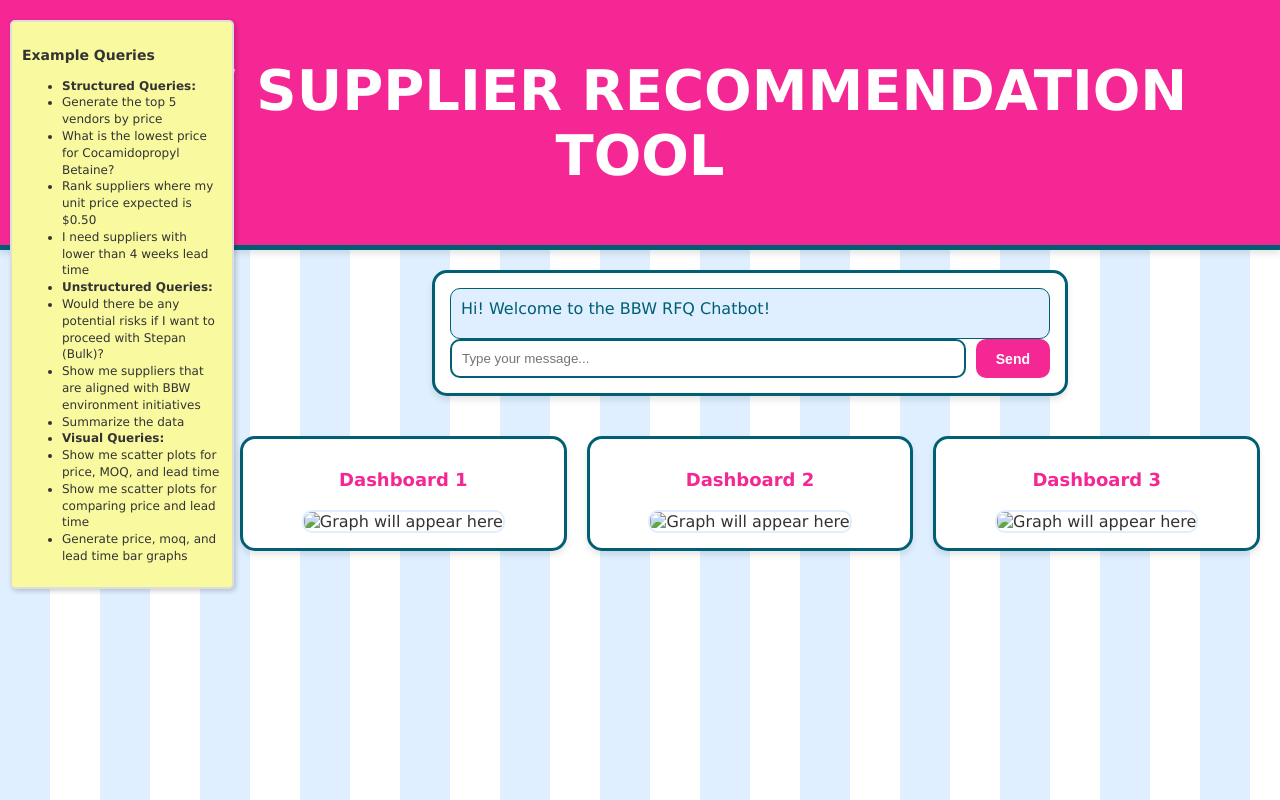
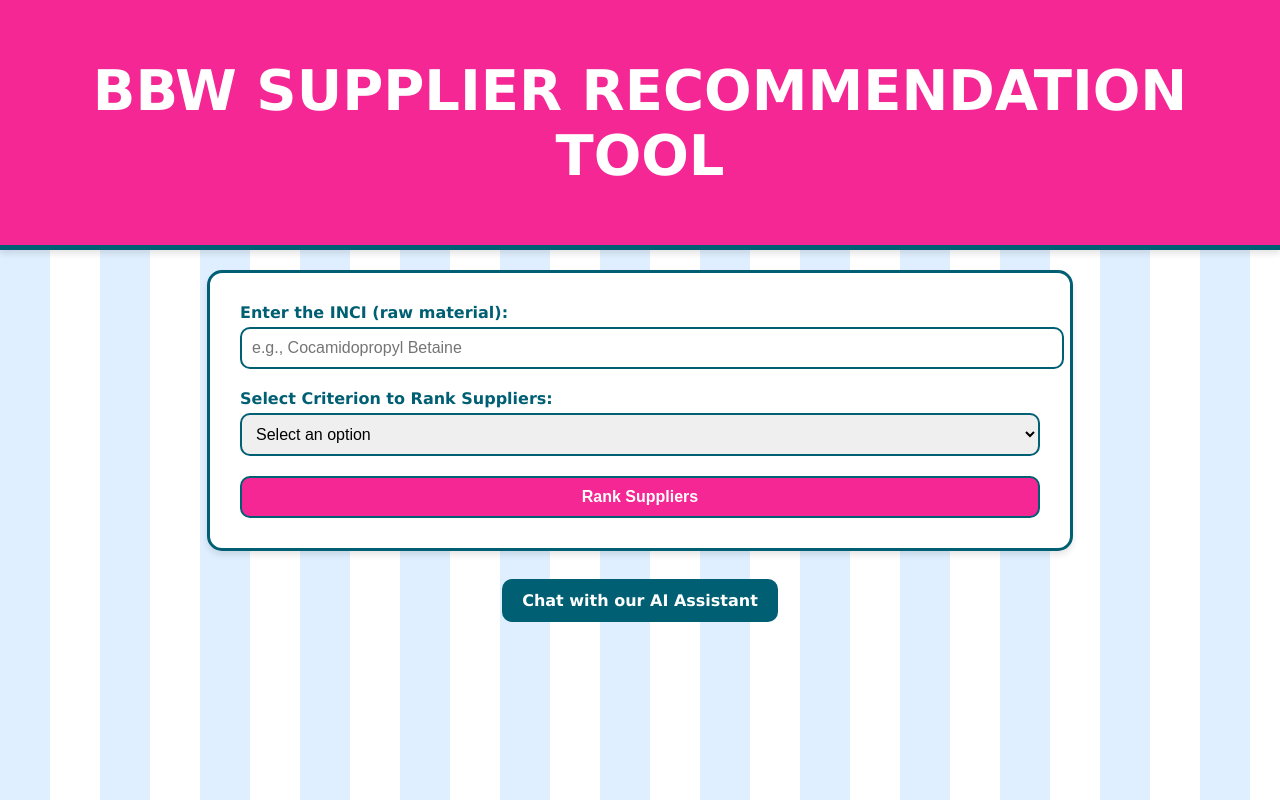
Before and after one commit to LawrenceHua/BBW_POC, a Flask app: page / in a window 1280 px wide. Run offline with Flask 3, Linux system fonts and the light colour scheme; parts of the project's set-up code (start-up, migrations or seed data) failed here and were passed over.

Commit message:
Recommendation and Scorecard dashboard integrated

```diff
--- a/app.py
+++ b/app.py
@@ -1,31 +1,162 @@
-from flask import Flask, request, jsonify, render_template
+from flask import Flask, render_template, request, send_file, jsonify
 import pandas as pd
+import matplotlib
+import matplotlib.pyplot as plt
+import io
 from chatbot_logic import nlp_query_response
 
+matplotlib.use('Agg')  # Use a non-interactive backend
+
+# Set up Flask app
 app = Flask(__name__)
 
-# Load dataset
-file_path = 'Syntheic_Data.xlsx'
+# Load the dataset
+file_path = 'Syntheic_Data.xlsx'  # Update to your correct file path
 df = pd.read_excel(file_path)
 
-@app.route('/')
-def home():
-    """Render the homepage."""
-    return render_template('index.html')
+# Function to rank suppliers by a given criterion
+def rank_suppliers(df, inci_name, criterion):
+    filtered_df = df[df['INCI'] == inci_name]
 
+    if criterion == 'price':
+        sorted_df = filtered_df.sort_values(by='Current Price Q2 unit $', ascending=True)
+        column_name = 'Current Price Q2 unit $'
+    elif criterion == 'lead_time':
+        sorted_df = filtered_df.sort_values(by='Lead Time (wks)', ascending=True)
+        column_name = 'Lead Time (wks)'
+    elif criterion == 'moq':
+        sorted_df = filtered_df.sort_values(by='MOQ (Lbs)', ascending=True)
+        column_name = 'MOQ (Lbs)'
+    elif criterion == 'score':
+        sorted_df = recommend_suppliers(filtered_df)
+        column_name = 'Score'
+    else:
+        return None, None
+
+    if sorted_df.empty:
+        return None, None
+
+    sorted_df = sorted_df[['Vendor', 'INCI', column_name]].reset_index(drop=True)
+    sorted_df['Rank'] = sorted_df.index + 1
+    return sorted_df.head(10), column_name
+
+# Function to create a bar plot
+def create_plot(df, criterion):
+    plt.figure(figsize=(10, 6))
+
+    unique_vendors = [f"{vendor} ({idx})" if df['Vendor'].duplicated().iloc[idx] else vendor
+                      for idx, vendor in enumerate(df['Vendor'])]
+
+    if criterion == 'price':
+        plt.bar(unique_vendors, df['Current Price Q2 unit $'], color='lightblue')
+        plt.ylabel('Price ($)')
+    elif criterion == 'lead_time':
+        plt.bar(unique_vendors, df['Lead Time (wks)'], color='lightgreen')
+        plt.ylabel('Lead Time (weeks)')
+    elif criterion == 'moq':
+        plt.bar(unique_vendors, df['MOQ (Lbs)'], color='lightcoral')
+        plt.ylabel('MOQ (Lbs)')
+    elif criterion == 'score':
+        plt.bar(unique_vendors, df['Score'], color='lightpink')
+        plt.ylabel('Score')
+
+    plt.xlabel('Vendor')
+    plt.xticks(rotation=45)
+    plt.title(f'Top 10 Suppliers by {criterion.capitalize()}')
+    plt.tight_layout()
+
+    img = io.BytesIO()
+    plt.savefig(img, format='png')
+    img.seek(0)
+    plt.close()
+    return img
+
+# Function to recommend suppliers based on weighted score (Scorecard)
+def recommend_suppliers(df, price_limit=None, lead_time_limit=None):
+    if price_limit is not None:
+        df = df[df['Current Price Q2 unit $'] <= price_limit]
+    if lead_time_limit is not None:
+        df = df[df['Lead Time (wks)'] <= lead_time_limit]
+
+    price_max, price_min = df['Current Price Q2 unit $'].max(), df['Current Price Q2 unit $'].min()
+    lead_time_max, lead_time_min = df['Lead Time (wks)'].max(), df['Lead Time (wks)'].min()
+    moq_max, moq_min = df['MOQ (Lbs)'].max(), df['MOQ (Lbs)'].min()
+
+    df['Score'] = df.apply(calculate_supplier_score, axis=1,
+                           args=(price_max, price_min, lead_time_max, lead_time_min, moq_max, moq_min))
+
+    recommended_suppliers = df.sort_values(by='Score', ascending=False).reset_index(drop=True)
+    recommended_suppliers['Rank'] = recommended_suppliers.index + 1
+
+    return recommended_suppliers[['Rank', 'Vendor', 'INCI', 'Current Price Q2 unit $', 'Lead Time (wks)', 'MOQ (Lbs)', 'Score']].head(10)
+
+def calculate_supplier_score(row, price_max, price_min, lead_time_max, lead_time_min, moq_max, moq_min):
+    normalized_price = 1 if price_max == price_min else (price_max - row['Current Price Q2 unit $']) / (price_max - price_min)
+    normalized_lead_time = 1 if lead_time_max == lead_time_min else (lead_time_max - row['Lead Time (wks)']) / (lead_time_max - lead_time_min)
+    normalized_moq = 1 if moq_max == moq_min else (moq_max - row['MOQ (Lbs)']) / (moq_max - moq_min)
+
+    score = (0.7 * normalized_price) + (0.2 * normalized_lead_time) + (0.1 * normalized_moq)
+    return score
+
+# Route to render the ranking form and handle submissions
+@app.route('/', methods=['GET', 'POST'])
+def index():
+    results = None
+    column_name = None
+    criterion = None
+    img = None
+
+    if request.method == 'POST':
+        inci_name = request.form.get('inci_name')
+        criterion = request.form.get('criterion')
+        price_limit = request.form.get('price_limit')
+        lead_time_limit = request.form.get('lead_time_limit')
+
+        price_limit = float(price_limit) if price_limit else None
+        lead_time_limit = int(lead_time_limit) if lead_time_limit else None
+
+        if inci_name and criterion:
+            if criterion == 'score':
+                results = recommend_suppliers(df[df['INCI'] == inci_name], price_limit, lead_time_limit)
+                column_name = 'Score'
+            else:
+                results, column_name = rank_suppliers(df, inci_name, criterion)
+
+            if results is not None:
+                img = create_plot(results, criterion)
+
+    return render_template('index.html', results=results.to_dict(orient='records') if results is not None else None, column_name=column_name, criterion=criterion, image_available=(img is not None))
+
+# Route to serve the generated chart
+@app.route('/chart.png')
+def chart_png():
+    inci_name = request.args.get('inci_name')
+    criterion = request.args.get('criterion')
+    if inci_name and criterion:
+        if criterion == 'score':
+            results = recommend_suppliers(df[df['INCI'] == inci_name])
+        else:
+            results, _ = rank_suppliers(df, inci_name, criterion)
+        if results is not None:
+            img = create_plot(results, criterion)
+            return send_file(img, mimetype='image/png')
+    return "No chart available.", 404
+
+# Route to render the chatbot page
+@app.route('/chat')
+def chat():
+    return render_template('chat.html')
+
+# Route to handle chatbot queries
 @app.route('/query', methods=['POST'])
 def query():
-    """Handle chatbot queries."""
     user_query = request.json.get("query", "")
     if not user_query:
         return jsonify({"error": "Query cannot be empty."})
 
-    # Process the query
     response = nlp_query_response(df, user_query)
 
-    # Handle graph responses
     if isinstance(response, dict) and "graphs" in response:
-        # Each graph is assigned to a specific dashboard
         return jsonify({
             "response": response["response"],
             "graphs": {
@@ -35,9 +166,7 @@ def query():
             }
         })
 
-    # Textual responses
     return jsonify({"response": response})
 
-
 if __name__ == '__main__':
-    app.run(debug=True, port=7010)
+    app.run(debug=True, port=5000)
--- a/templates/index.html
+++ b/templates/index.html
@@ -3,58 +3,95 @@
 <head>
     <meta charset="UTF-8">
     <meta name="viewport" content="width=device-width, initial-scale=1.0">
-    <title>BBW Supplier Tool</title>
+    <title>Supplier Ranking and Scorecard Tool</title>
     <link rel="stylesheet" href="/static/css/styles.css">
-    <script src="https://code.jquery.com/jquery-3.6.0.min.js"></script>
+    <script>
+        function toggleOptionalFields() {
+            const criterionSelect = document.getElementById('criterion');
+            const optionalFields = document.getElementById('optional-fields');
+
+            if (criterionSelect.value === 'score') {
+                optionalFields.style.display = 'block';
+            } else {
+                optionalFields.style.display = 'none';
+            }
+        }
+    </script>
     <style>
-        /* Remove bullet points for subsection headers */
-        .bot.example-queries li.no-bullet {
-            list-style-type: none;
+        #ranking-section {
+            width: 85%;
+            max-width: 800px;
+            background-color: #ffffff; /* White */
+            border: 3px solid #005f73; /* Blue border */
+            border-radius: 15px;
+            padding: 30px;
+            box-shadow: 0 4px 6px rgba(0, 0, 0, 0.1);
         }
 
-        /* Sticky note styles */
-        #example-queries-note {
-            position: fixed;
-            top: 20px;
-            left: 10px;
-            width: 200px;
-            padding: 10px;
-            background-color: #f9f9a0;
-            border: 2px solid #ddd;
-            border-radius: 5px;
-            box-shadow: 2px 2px 5px rgba(0, 0, 0, 0.2);
-            font-size: 12px;
-            line-height: 1.4;
+        #ranking-form .form-group {
+            margin-bottom: 20px;
         }
 
-        main {
-            display: flex;
-            flex-direction: column;
-            align-items: center;
-            margin-left: 220px; /* Offset to ensure content doesn't overlap the sticky note */
+        #ranking-form label {
+            font-weight: bold;
+            margin-bottom: 5px;
+            display: block;
+            color: #005f73; /* Blue */
         }
 
-        #chat-section {
-            flex: 1;
-            max-width: 600px;
-            margin: 0 auto;
+        #ranking-form input,
+        #ranking-form select {
+            padding: 10px;
+            border: 2px solid #005f73; /* Blue border */
+            border-radius: 10px;
+            font-size: 16px;
+            width: 100%;
         }
 
-        #dashboard-section {
-            margin-top: 20px;
-            display: flex;
-            justify-content: space-around;
-            width: 100%;
-            max-width: 1200px;
+        #ranking-form input[type="submit"] {
+            background-color: #f42794; /* Bright pink */
+            color: #ffffff; /* White text */
+            font-size: 16px;
+            font-weight: bold;
+            cursor: pointer;
+            transition: background-color 0.3s;
         }
 
-        .dashboard {
-            text-align: center;
+        #ranking-form input[type="submit"]:hover {
+            background-color: #d41e80; /* Darker pink */
         }
 
-        .dashboard img {
-            width: 100%;
-            max-width: 300px;
+        .button-section {
+            text-align: center;
+            margin-top: 20px;
+        }
+
+        .button-section a {
+            text-decoration: none;
+            padding: 12px 20px;
+            border-radius: 10px;
+            background-color: #005f73; /* Blue */
+            color: #ffffff; /* White text */
+            font-size: 16px;
+            font-weight: bold;
+            transition: background-color 0.3s;
+        }
+
+        .button-section a:hover {
+            background-color: #004c60; /* Darker blue */
+        }
+
+        .chart-container {
+            text-align: center;
+            margin-top: 30px;
+            padding: 10px; /* Added padding */
+        }
+
+        .chart-container img {
+            max-width: 100%;
+            height: auto;
+            border-radius: 10px;
+            box-shadow: 0 2px 4px rgba(0, 0, 0, 0.1);
         }
     </style>
 </head>
@@ -63,54 +100,80 @@
         <h1>BBW Supplier Recommendation Tool</h1>
     </header>
 
-    <div id="example-queries-note">
-        <h3 style="font-size: 14px; margin-bottom: 10px;">Example Queries</h3>
-        <ul class="example-queries">
-            <li class="no-bullet"><b>Structured Queries:</b></li>
-            <li>Generate the top 5 vendors by price</li>
-            <li>What is the lowest price for Cocamidopropyl Betaine?</li>
-            <li>Rank suppliers where my unit price expected is $0.50</li>
-            <li>I need suppliers with lower than 4 weeks lead time</li>
-            <li class="no-bullet"><b>Unstructured Queries:</b></li>
-            <li>Would there be any potential risks if I want to proceed with Stepan (Bulk)?</li>
-            <li>Show me suppliers that are aligned with BBW environment initiatives</li>
-            <li>Summarize the data</li>
-            <li class="no-bullet"><b>Visual Queries:</b></li>
-            <li>Show me scatter plots for price, MOQ, and lead time</li>
-            <li>Show me scatter plots for comparing price and lead time</li>
-            <li>Generate price, moq, and lead time bar graphs</li>
-        </ul>
-    </div>
+    <main>
+        <div id="ranking-section">
+            <form method="post" id="ranking-form">
+                <div class="form-group">
+                    <label for="inci_name">Enter the INCI (raw material):</label>
+                    <input type="text" id="inci_name" name="inci_name" required placeholder="e.g., Cocamidopropyl Betaine">
+                </div>
 
-    <main>
-        <!-- Chat Section -->
-        <div id="chat-section">
-            <div id="chat-messages">
-                <div class="bot">Hi! Welcome to the BBW RFQ Chatbot!</div>
+                <div class="form-group">
+                    <label for="criterion">Select Criterion to Rank Suppliers:</label>
+                    <select id="criterion" name="criterion" required onchange="toggleOptionalFields()">
+                        <option value="" disabled selected>Select an option</option>
+                        <option value="price">Price</option>
+                        <option value="lead_time">Lead Time</option>
+                        <option value="moq">MOQ</option>
+                        <option value="score">Overall Score (Price, Lead Time, MOQ)</option>
+                    </select>
+                </div>
+
+                <div id="optional-fields" style="display: none;">
+                    <div class="form-group">
+                        <label for="price_limit">Enter Maximum Price (optional):</label>
+                        <input type="number" id="price_limit" name="price_limit" step="0.01" placeholder="e.g., 10.0">
+                    </div>
+
+                    <div class="form-group">
+                        <label for="lead_time_limit">Enter Maximum Lead Time (weeks, optional):</label>
+                        <input type="number" id="lead_time_limit" name="lead_time_limit" placeholder="e.g., 4">
+                    </div>
+
+                    <div class="form-group">
+                        <label for="moq_limit">Enter Maximum MOQ (lbs, optional):</label>
+                        <input type="number" id="moq_limit" name="moq_limit" placeholder="e.g., 100">
+                    </div>
+                </div>
+
+                <input type="submit" value="Rank Suppliers">
+            </form>
+
+            {% if results %}
+            <div class="results-container">
+                <h3>Top 10 Suppliers Ranked by {{ criterion | title }}</h3>
+                <table>
+                    <thead>
+                        <tr>
+                            <th>Rank</th>
+                            <th>Vendor</th>
+                            <th>INCI</th>
+                            <th>{{ column_name }}</th>
+                        </tr>
+                    </thead>
+                    <tbody>
+                        {% for row in results %}
+                        <tr>
+                            <td>{{ row['Rank'] }}</td>
+                            <td>{{ row['Vendor'] }}</td>
+                            <td>{{ row['INCI'] }}</td>
+                            <td>{{ row[column_name] }}</td>
+                        </tr>
+                        {% endfor %}
+                    </tbody>
+                </table>
             </div>
-            <div id="chat-input">
-                <input type="text" id="user-query" placeholder="Type your message..." />
-                <button id="send-query">Send</button>
+
+            <div class="chart-container">
+                <h3>Visualization:</h3>
+                <img src="{{ url_for('chart_png', inci_name=request.form['inci_name'], criterion=request.form['criterion']) }}" alt="Chart for Supplier Data">
             </div>
+            {% endif %}
         </div>
 
-        <!-- Graph Section -->
-        <div id="dashboard-section">
-            <div class="dashboard" id="dashboard-1">
-                <h2>Dashboard 1</h2>
-                <img id="graph-output-1" src="" alt="Graph will appear here" />
-            </div>
-            <div class="dashboard" id="dashboard-2">
-                <h2>Dashboard 2</h2>
-                <img id="graph-output-2" src="" alt="Graph will appear here" />
-            </div>
-            <div class="dashboard" id="dashboard-3">
-                <h2>Dashboard 3</h2>
-                <img id="graph-output-3" src="" alt="Graph will appear here" />
-            </div>
+        <div class="button-section">
+            <a href="{{ url_for('chat') }}">Chat with our AI Assistant</a>
         </div>
     </main>
-
-    <script src="/static/js/app.js"></script>
 </body>
 </html>
```
Also changed, not shown: templates/chat.html (added, +116 -0 lines), 1 other file.
